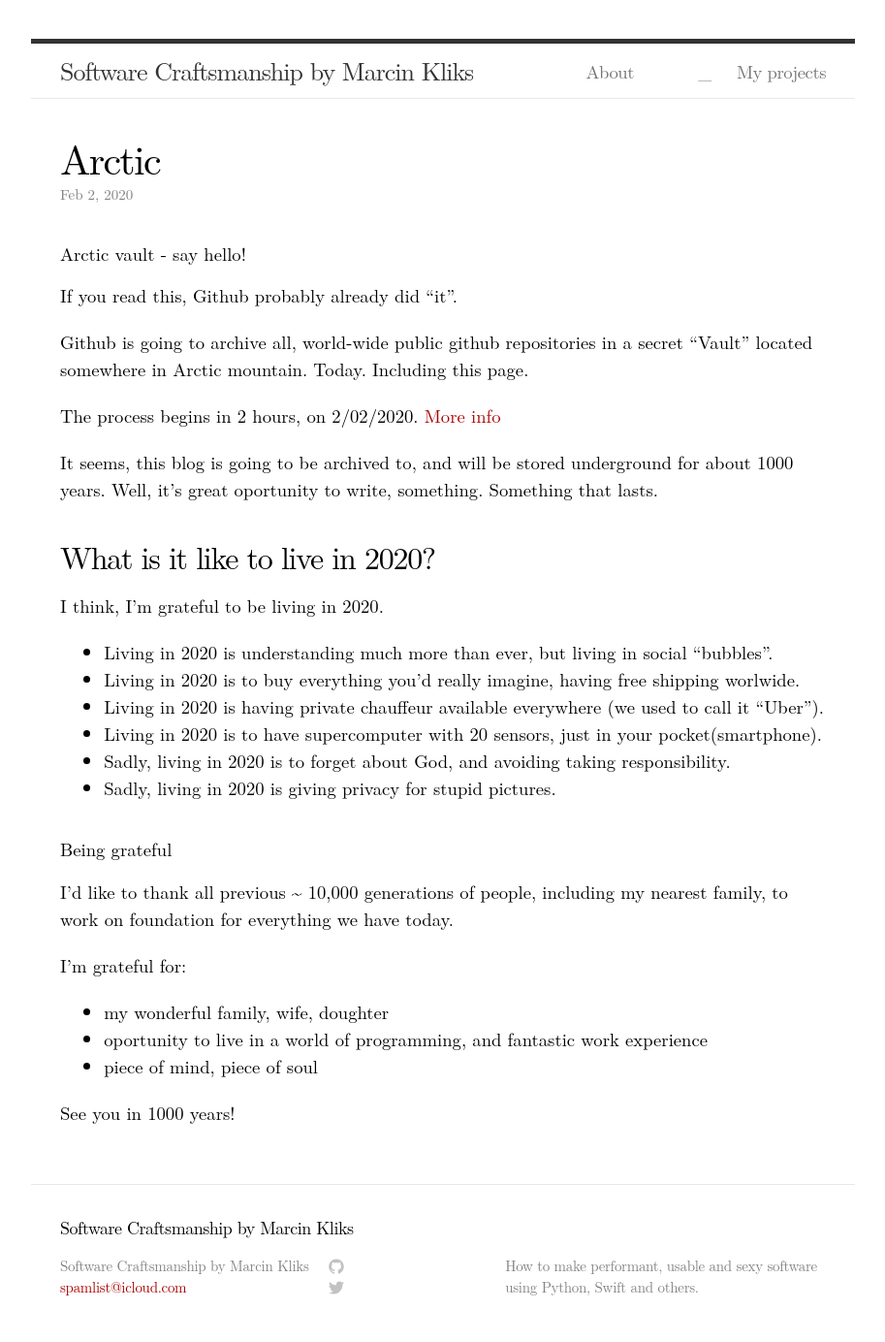
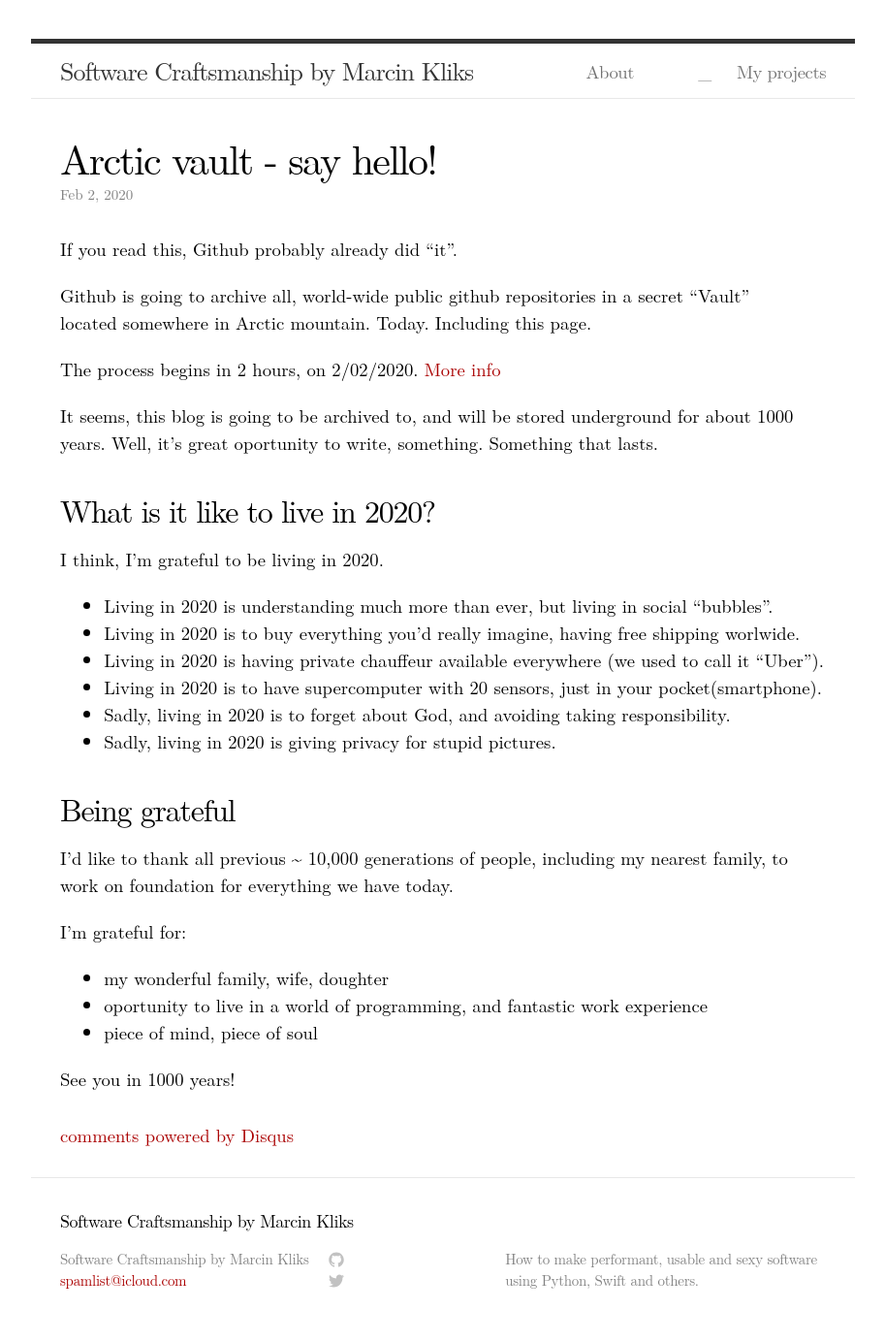
Before and after one commit to vi4m/vi4m.github.io, a Jekyll site: the page built from _posts/2020-02-02-arctic.md, in a window 1280 px wide. Shown: the whole page at 97% size, without its empty margins (183-1096 px from the left). Built offline with Jekyll 4.4.1, drawn with Linux system fonts in a browser that asks for light colours; some web fonts are replaced; our own code applies the rules of GitHub Pages for plain Markdown files; comment, search, counter and statistics services are not loaded; some of the changed lines change nothing that is shown.

Commit message:
Arctic vault

```diff
--- a/_posts/2020-02-02-arctic.md
+++ b/_posts/2020-02-02-arctic.md
@@ -1,5 +1,9 @@
-# Arctic vault - say hello!
-
+---
+layout: post
+comments: true
+published: true
+title: Arctic vault - say hello!
+---
 If you read this, Github probably already did "it".
 
 Github is going to archive all, world-wide public github repositories in a secret "Vault" located somewhere in Arctic mountain. Today. Including this page.
@@ -20,7 +24,8 @@ I think, I'm grateful to be living in 2020.
 * Sadly, living in 2020 is to forget about God, and avoiding taking responsibility.
 * Sadly, living in 2020 is giving privacy for stupid pictures.
 
-# Being grateful
+
+## Being grateful
 
 I'd like to thank all previous ~ 10,000 generations of people, including my nearest family, to work on foundation for everything we have today.
 
```
